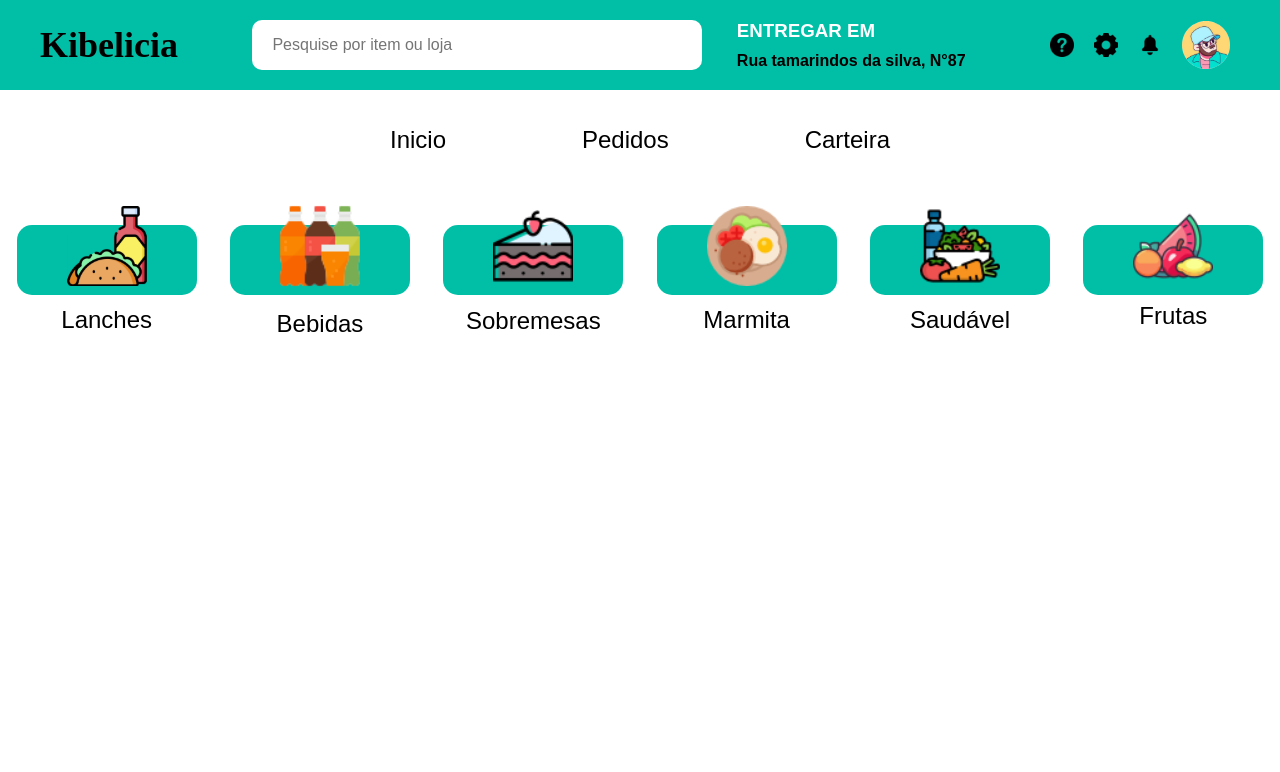
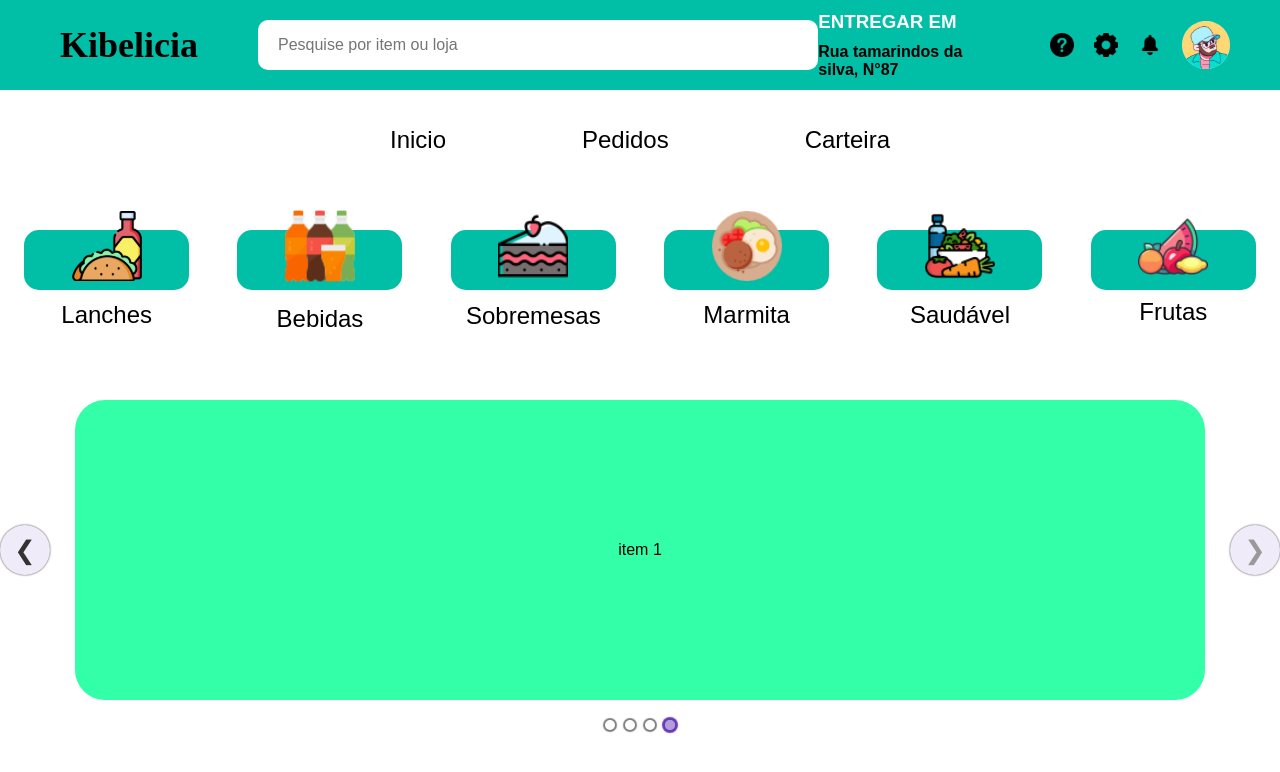
Before and after one commit to Emerson916/kibeliciaJSX, a React (Create React App) app: page /home in a window 1280 px wide. Shown: the top 772 px of the page. Built offline with nearby package versions, Linux system fonts and the light colour scheme; a web font is replaced by a local one.

Commit message:
Adicionando carrossel de promoções

```diff
--- a/package.json
+++ b/package.json
@@ -12,6 +12,8 @@
     "@types/react-dom": "^17.0.11",
     "react": "^17.0.2",
     "react-dom": "^17.0.2",
+    "react-elastic-carousel": "^0.11.5",
+    "react-responsive-carousel": "^3.2.22",
     "react-router-dom": "^6.2.1",
     "react-scripts": "5.0.0",
     "sass": "^1.49.0",
--- a/src/Components/Button/index.tsx
+++ b/src/Components/Button/index.tsx
@@ -3,16 +3,12 @@ import { ButtonHTMLAttributes } from "react";
 import './styles.scss';
 
 // com typeScript indica as propriedades que o button vai poder ter
-type ButtonProps = ButtonHTMLAttributes<HTMLButtonElement> & {
-    isOutlined?: boolean | undefined;
-};
+type ButtonProps = ButtonHTMLAttributes<HTMLButtonElement>;
 
-export function Button({ isOutlined = false, ...props }: ButtonProps) {
+export function Button({ ...props }: ButtonProps) {
     return (
         //...props passa as propriedades
         <button
-        //Se isOutlined existir, acresenta a classe outlined
-            className={`button ${isOutlined ? 'outlined' : '' }`}
             {...props}
         />
     );
--- a/src/Components/Button/styles.scss
+++ b/src/Components/Button/styles.scss
@@ -17,12 +17,6 @@
         margin-right: 8px;
     }
 
-    &.outlined {
-        background: #FFF;
-        border: 1px solid #835AFD;
-        color: #835AFD;
-    }
-
     &:not(:disabled):hover{
         filter: brightness(0.9);
     }
--- /dev/null
+++ b/src/Components/Carousel/index.tsx
@@ -0,0 +1,24 @@
+import Carousel from "react-elastic-carousel";
+import "./styles.scss"
+
+export function Carrosel() {
+
+    const breakPoints = [
+        { width: 1000, itemsToShow: 1 },
+        { width: 2000, itemsToShow: 2 },
+        { width: 3000, itemsToShow: 3 },
+        { width: 4000, itemsToShow: 4 },
+    ];
+
+    return (
+        <div className="CarroselStyle">
+            <Carousel isRTL breakPoints={breakPoints} >
+                <div className="item">item 1</div>
+                <div className="item">item 2</div>
+                <div className="item">item 3</div>
+                <div className="item">item 4</div>
+            </Carousel>
+        </div>
+
+    );
+}
--- /dev/null
+++ b/src/Components/Carousel/styles.scss
@@ -0,0 +1,18 @@
+.CarroselStyle{
+    display: flex;
+    align-items: center;
+    justify-content: center;
+    margin-top: 100px;
+}
+
+.item{
+    height: 300px;
+    width: 100%;
+    border-radius: 30px;
+    display: flex;
+    justify-content: center;
+    align-items: center;
+    background-color: #33FFA9;
+    margin: 0 15px;
+
+}
--- /dev/null
+++ b/src/Components/TypesFood/index.tsx
@@ -0,0 +1,44 @@
+import lanchesIcon from "../../assets/Home/lanches.svg";
+import bebidasIcon from "../../assets/Home/bebidas.svg";
+import sobremesasIcon from "../../assets/Home/sobremesa.svg";
+import marmitaIcon from "../../assets/Home/marmita.svg";
+import saudavelIcon from "../../assets/Home/saudavel.svg";
+import frutasIcon from "../../assets/Home/frutas.svg";
+import "./styles.scss"
+
+export function TypesFood() {
+    return (
+
+        <ul>
+            <li>
+                <img src={lanchesIcon} alt="" />
+                <p>Lanches</p>
+            </li>
+
+            <li>
+                <img src={bebidasIcon} alt="" />
+                <p>Bebidas</p>
+            </li>
+
+            <li>
+                <img src={sobremesasIcon} alt="" />
+                <p>Sobremesas</p>
+            </li>
+
+            <li>
+                <img src={marmitaIcon} alt="" />
+                <p>Marmita</p>
+            </li>
+
+            <li>
+                <img src={saudavelIcon} alt="" />
+                <p>Saudável</p>
+            </li>
+
+            <li>
+                <img src={frutasIcon} alt="" />
+                <p>Frutas</p>
+            </li>
+        </ul>
+    );
+}
--- /dev/null
+++ b/src/Components/TypesFood/styles.scss
@@ -0,0 +1,40 @@
+.tipos-comidas {
+    height: 80px;
+    display: flex;
+    justify-content: center;
+    margin-top: 30px;
+
+    > ul {
+        width: 100%;
+        display: flex;
+        justify-content: space-around;
+        align-items: center;
+        list-style: none;
+        font-size: 24px;
+        font-family: sans-serif;
+
+        > li {
+            width: 165px;
+            height: 60px;
+            display: flex;
+            flex-direction: column;
+            border-radius: 15px;
+            align-items: center;
+            justify-content: center;
+            background-color: #00bfa6;
+            cursor: pointer;
+
+
+            > img {
+                width: 70px;
+                height: 100px;
+                margin: 20px;
+            }
+
+            &:hover {
+                transform: scale(1.05);
+                transition: 0.5s;
+            }
+        }
+    }
+}
--- a/src/pages/Home/home.scss
+++ b/src/pages/Home/home.scss
@@ -10,18 +10,18 @@
         align-items: center;
         justify-content: space-between;
 
-        > h2 {
+        >h2 {
             display: flex;
             justify-content: center;
             align-items: center;
-            padding: 20px 40px;
+            padding: 20px 60px;
             font-size: 36px;
             font-family: "Risque", cursive;
         }
 
         > input {
             height: 50px;
-            width: 450px;
+            width: 700px;
             font-size: 16px;
             padding-left: 20px;
             border-radius: 10px;
@@ -50,7 +50,6 @@
             }
         }
 
-
         #icon_perfil {
             width: 48px;
             height: 48px;
@@ -77,44 +76,3 @@
         }
     }
 }
-
-.tipos-comidas {
-    height: 80px;
-    display: flex;
-    justify-content: center;
-    margin-top: 30px;
-
-    > ul {
-        width: 100%;
-        display: flex;
-        justify-content: space-around;
-        align-items: center;
-        list-style: none;
-        font-size: 24px;
-        font-family: sans-serif;
-
-        > li {
-            width: 180px;
-            height: 70px;
-            display: flex;
-            flex-direction: column;
-            border-radius: 15px;
-            align-items: center;
-            justify-content: center;
-            background-color: #00bfa6;
-            cursor: pointer;
-
-
-            > img {
-                width: 80px;
-                height: 100px;
-                margin: 20px;
-            }
-
-            &:hover {
-                transform: scale(1.05);
-                transition: 0.5s;
-            }
-        }
-    }
-}
--- a/src/pages/Home/index.jsx
+++ b/src/pages/Home/index.jsx
@@ -3,13 +3,8 @@ import configIcon from "../../assets/Home/config.svg";
 import helpIcon from "../../assets/Home/help.svg";
 import notificationIcon from "../../assets/Home/notification.svg";
 import perfilIcon from "../../assets/Home/imgPerfil.svg";
-import lanchesIcon from "../../assets/Home/lanches.svg";
-import bebidasIcon from "../../assets/Home/bebidas.svg";
-import sobremesasIcon from "../../assets/Home/sobremesa.svg";
-import marmitaIcon from "../../assets/Home/marmita.svg";
-import saudavelIcon from "../../assets/Home/saudavel.svg";
-import frutasIcon from "../../assets/Home/frutas.svg";
-
+import { TypesFood } from "../../Components/TypesFood";
+import { Carrosel } from "../../Components/Carousel";
 
 export function Home() {
     return (
@@ -18,7 +13,6 @@ export function Home() {
                 <h2>Kibelicia</h2>
 
                 <input
-
                     type="text"
                     placeholder="Pesquise por item ou loja"
                 />
@@ -39,7 +33,6 @@ export function Home() {
                     <img id="icon_perfil" src={perfilIcon} alt="" />
 
                 </div>
-
             </header>
 
             <nav className="perfil-user-navegation">
@@ -51,38 +44,12 @@ export function Home() {
             </nav>
 
             <nav className="tipos-comidas">
-                <ul>
-                    <li>
-                        <img src={lanchesIcon} alt=""/>
-                        <p>Lanches</p>
-                    </li>
+                <TypesFood />
+            </nav>
 
-                    <li>
-                        <img src={bebidasIcon} alt=""/>
-                        <p>Bebidas</p>
-                    </li>
-
-                    <li>
-                        <img src={sobremesasIcon} alt=""/>
-                        <p>Sobremesas</p>
-                    </li>
-
-                    <li>
-                        <img src={marmitaIcon} alt=""/>
-                        <p>Marmita</p>
-                    </li>
-
-                    <li>
-                        <img src={saudavelIcon} alt=""/>
-                        <p>Saudável</p>
-                    </li>
-
-                    <li>
-                        <img src={frutasIcon} alt=""/>
-                        <p>Frutas</p>
-                    </li>
-                </ul>
-            </nav>
+            <div>
+                <Carrosel/>
+            </div>
         </div>
     );
 }
--- a/src/pages/Login/login.scss
+++ b/src/pages/Login/login.scss
@@ -14,6 +14,7 @@
         padding: 0px 80px;
 
         img{
+            margin-top: 80px;
             max-width: 530px;
         }
 
@@ -82,11 +83,14 @@
             }
 
             button{
-                margin-top: 32px;
+                height: 50px;
                 width: 300px;
+                margin-top: 50px;
                 border-radius: 90px;
+                border: none;
                 background: #33FFA9;
                 color: #000;
+
                 font-size: 16px;
             }
         }
```
Also changed, not shown: src/Components/typesFood/indes.tsx (deleted, +0 -8 lines), 1 other file (tests, documents, lock files or other folders).
